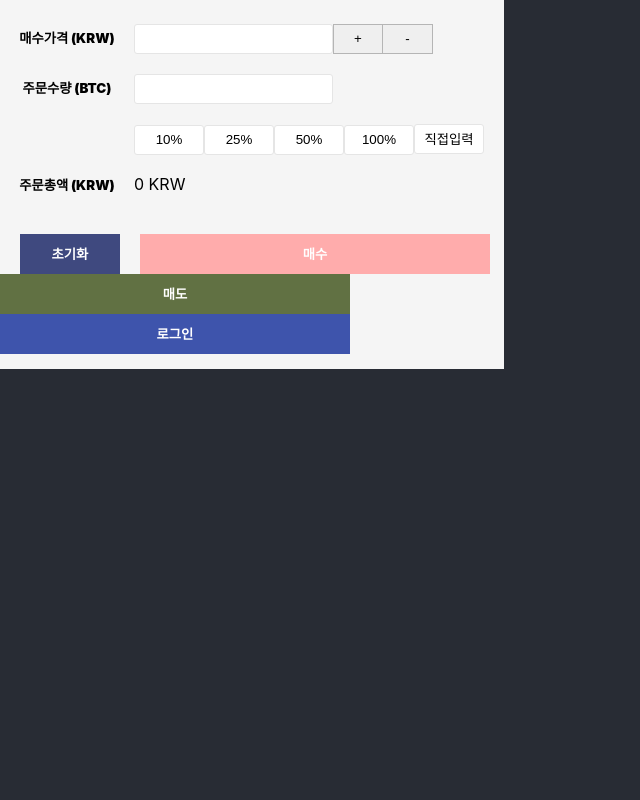
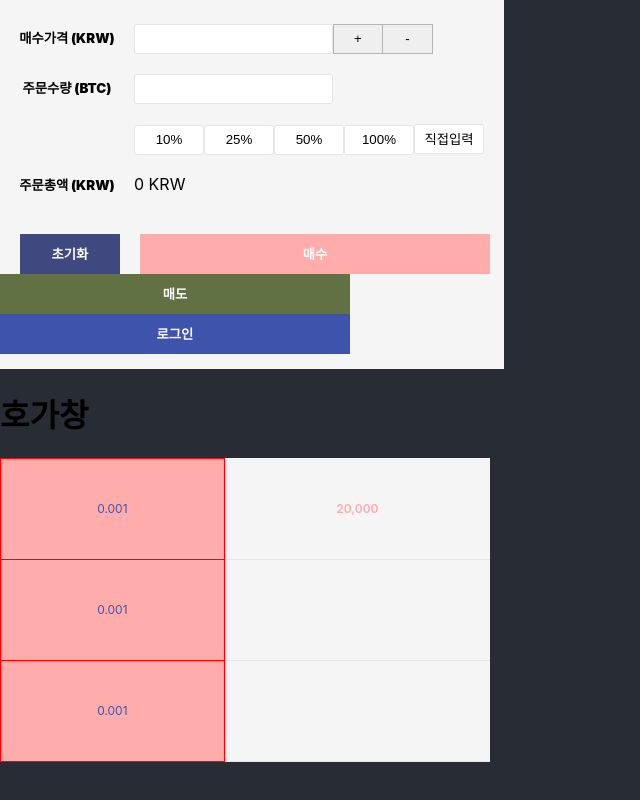
Before and after one commit to Donipop/downbit, a React (Create React App) app: page /trade in a window 1280 px wide. Shown: the part 650-1450 px from the top of the page, without its empty margins (0-640 px from the left). Before the commit the page ends 1019 px from the top, so only its background shows below. Built offline with nearby package versions, Linux system fonts and the light colour scheme.

Commit message:
호가창 제작중

```diff
--- /dev/null
+++ b/src/pages/trade/OrderBook.tsx
@@ -0,0 +1,39 @@
+import styles from "./Styles/orderBook.module.css";
+export default function orederBook() {
+    return (
+        <main>
+            <table>
+                <colgroup>
+                    <col width={42}></col>
+                    <col width={120}></col>
+                    <col width={"*"}></col>
+                </colgroup>
+                <tbody>
+                    <tr>
+                        <td className={styles.bar}>
+                            <div style={{ width: "35.835%" }}></div>
+                            <p>0.001</p>
+                        </td>
+                        <td className={styles.price}>20,000</td>
+                    </tr>
+
+                    <tr>
+                        <td className={styles.bar}>
+                            <div style={{ width: "35.835%" }}></div>
+                            <p>0.001</p>
+                        </td>
+                        <td className={styles.price}></td>
+                    </tr>
+
+                    <tr>
+                        <td className={styles.bar}>
+                            <div style={{ width: "35.835%" }}></div>
+                            <p>0.001</p>
+                        </td>
+                        <td className={styles.price}></td>
+                    </tr>
+                </tbody>
+            </table>
+        </main>
+    );
+}
--- /dev/null
+++ b/src/pages/trade/Styles/orderBook.module.css
@@ -0,0 +1,16 @@
+.bar {
+    color: #3e54ac;
+    width: 100px;
+    height: 200px;
+    margin: 0;
+    padding: 0;
+}
+.bar:nth-child(1) {
+    background-color: #ffacac;
+    border: 1px solid red;
+    height: 100px;
+}
+.price {
+    color: #ffacac;
+    font-weight: 600;
+}
--- /dev/null
+++ b/src/pages/trade/Styles/trade.module.css
@@ -0,0 +1,10 @@
+.codeSelect {
+    width: 400px;
+}
+.order {
+    width: 504px;
+}
+.orderBook {
+    width: 490px;
+    height: 690px;
+}
--- a/src/pages/trade/Trade.tsx
+++ b/src/pages/trade/Trade.tsx
@@ -2,7 +2,8 @@ import Header from "../../components/layout/Header";
 import { useLocation } from "react-router-dom";
 import CodeSelect from "./CodeSelect";
 import Order from "./Order";
-
+import OrderBook from "./OrderBook";
+import styles from "./Styles/trade.module.css";
 function Trade() {
     const { search } = useLocation();
     const code: string = new URLSearchParams(search).get("code") || "BTC";
@@ -11,12 +12,16 @@ function Trade() {
         <main>
             <Header />
             <h1>거래창{code}</h1>
-            <div style={{ width: "400px" }}>
+            <div className={styles.codeSelect}>
                 <CodeSelect />
             </div>
             <h1>주문창</h1>
-            <div style={{ width: "504px"}}>
+            <div className={styles.order}>
                 <Order />
+            </div>
+            <h1>호가창</h1>
+            <div className={styles.orderBook}>
+                <OrderBook />
             </div>
         </main>
     );
```
